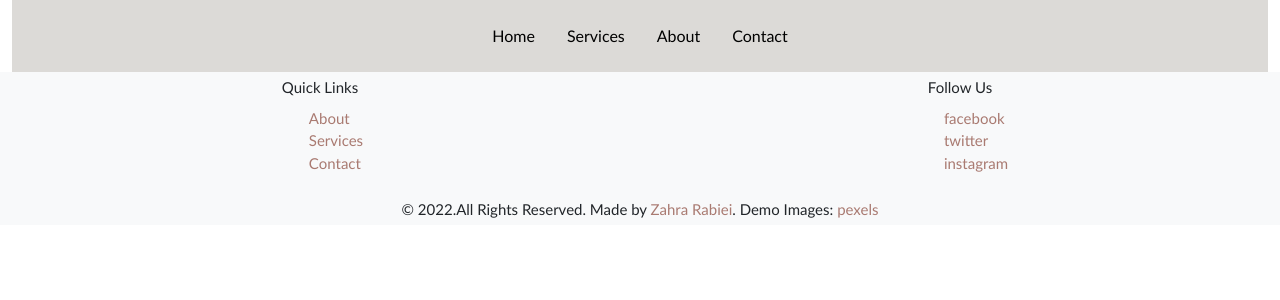
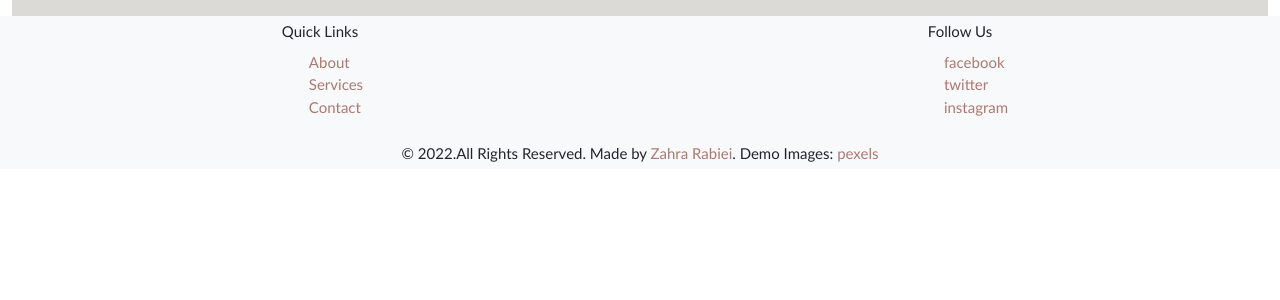
Before and after one commit to Zahra947/services, a React (Create React App) app: page / in a window 1280 px wide. Shown: the top 300 px of the page. Built offline with nearby package versions, Linux system fonts and the light colour scheme.

Commit message:
modified header

```diff
--- a/src/pages/Header.js
+++ b/src/pages/Header.js
@@ -8,23 +8,27 @@ export default function Header() {
   return (
     <div className="container-fluid">
       <nav className="navbar d-flex justify-content-sm-center header">
+        <div className="collapse navbar-collapse" id="navbarNavAltMarkup">
+          <div className="navbar-nav">
             <Link
               to="/Home"
-          className=" header p-3 nav-link active"
+              className="p-3 nav-link active"
               aria-current="page"
               title="Home"
             >
               Home
             </Link>
-        <Link to="/Services" className="header p-3 nav-link" title="Services">
+            <Link to="/Services" className="p-3 nav-link" title="Services">
               Services
             </Link>
-        <Link to="/About" className="header p-3 nav-link" title="About">
+            <Link to="/About" className="p-3 nav-link" title="About">
               About
             </Link>
-        <Link to="/Contact" className="header p-3 nav-link" title="Contact">
+            <Link to="/Contact" className="p-3 nav-link" title="Contact">
               Contact
             </Link>
+          </div>
+        </div>
       </nav>
     </div>
   );
```
Lines whose indentation alone changed are shown as unchanged.
